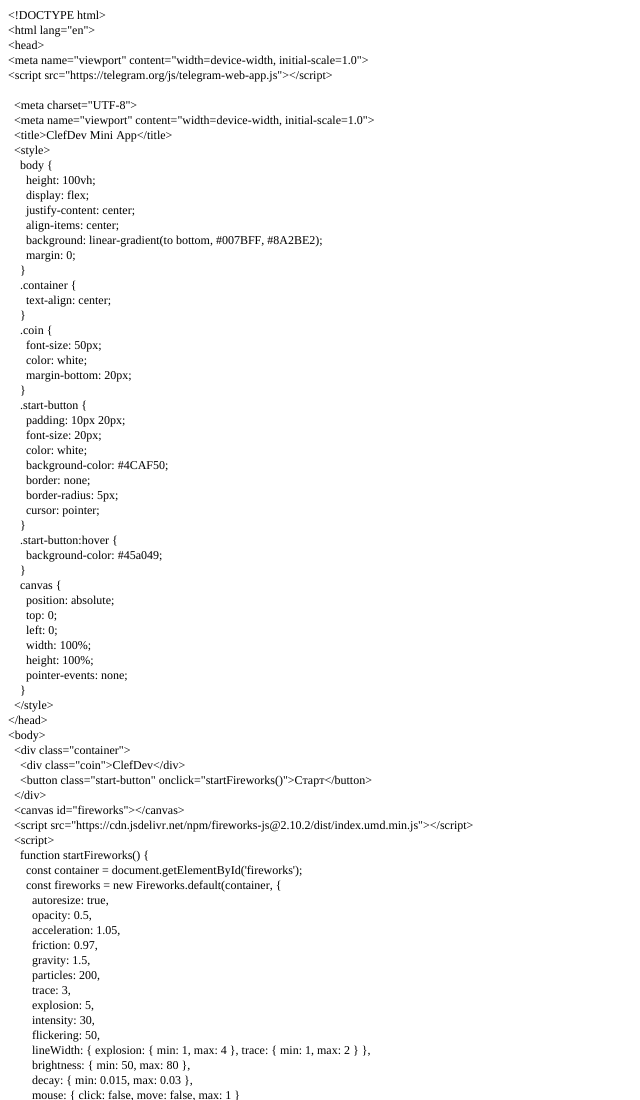
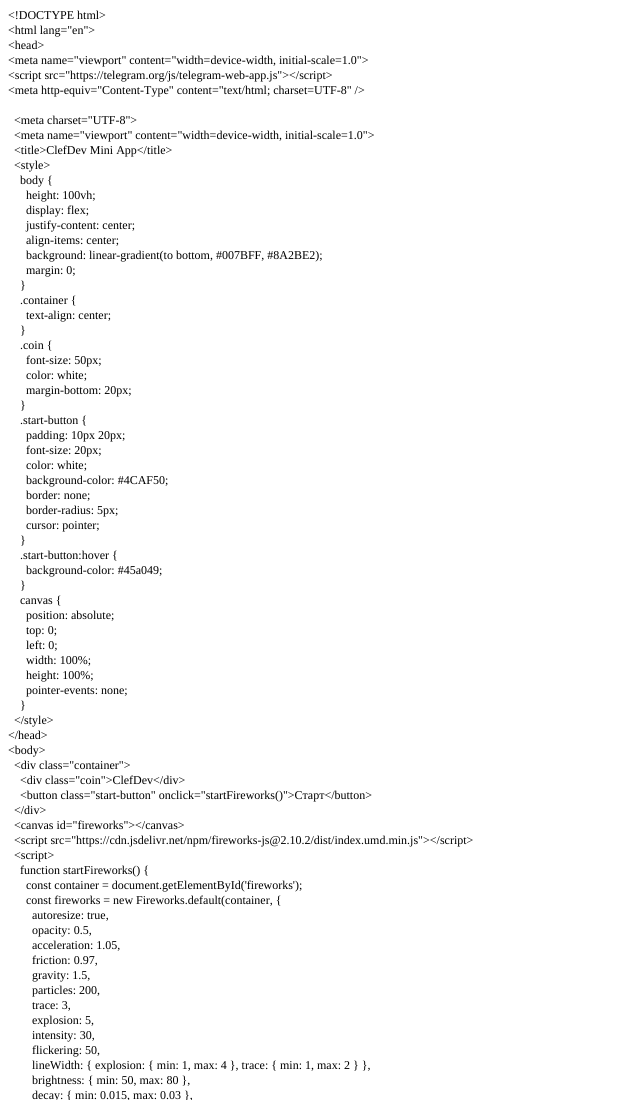
Before and after one commit to Chuprygin/TestApp, a plain HTML site: page index.html in a window 1280 px wide. Shown: the top 1100 px of the page, without its empty margins (0-640 px from the left). Drawn offline with Linux system fonts and the light colour scheme.

Commit message:
Добавила Content-Type для Vercel

```diff
--- a/index.html
+++ b/index.html
@@ -18,6 +18,7 @@
 <p class="p1"><span class="s1">&lt;head&gt;</span></p>
 <p class="p1"><span class="s1">&lt;meta name="viewport" content="width=device-width, initial-scale=1.0"&gt;</span></p>
 <p class="p1"><span class="s1">&lt;script src="https://telegram.org/js/telegram-web-app.js"&gt;&lt;/script&gt;</span></p>
+<p class="p1"><span class="s1">&lt;meta http-equiv="Content-Type" content="text/html; charset=UTF-8" /&gt;</span></p>
 <p class="p2"><span class="s1"></span><br></p>
 <p class="p1"><span class="s1"><span class="Apple-converted-space">  </span>&lt;meta charset="UTF-8"&gt;</span></p>
 <p class="p1"><span class="s1"><span class="Apple-converted-space">  </span>&lt;meta name="viewport" content="width=device-width, initial-scale=1.0"&gt;</span></p>
```
Also changed, not shown: vercel.json.
